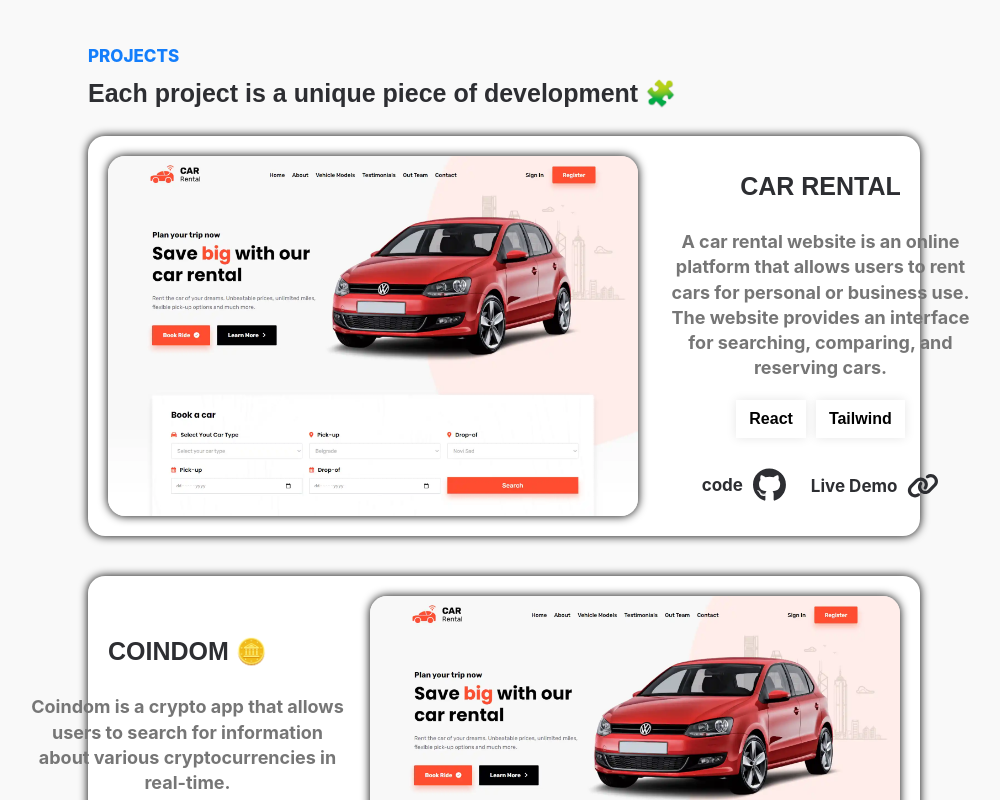
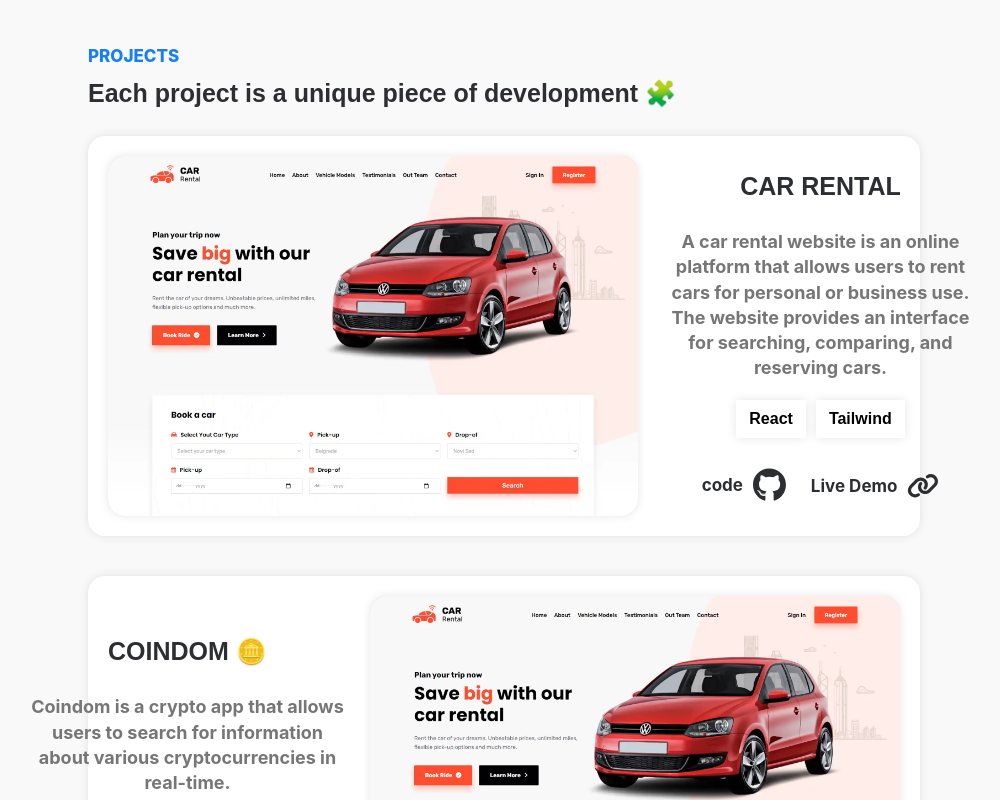
Before and after one commit to harsh472000/harshmeghani-portfolio, a React (Create React App) app: page / in a window 1280 px wide. Shown: the part 1360-2160 px from the top of the page, without its empty margins (136-1136 px from the left). Built offline with nearby package versions, Linux system fonts and the light colour scheme.

Commit message:
deploy issue resolved

```diff
--- a/src/Components/Card/Card.scss
+++ b/src/Components/Card/Card.scss
@@ -18,7 +18,7 @@
   width: 100%;
   background-color: #fff;
   border-radius: 17px;
-  box-shadow: 0 0 10px rgb(0, 0, 0 / 0.1);
+  box-shadow: 0 0 10px rgba(0,0,0,0.1);
   padding: 20px;
   display: flex;
   margin-bottom: 40px;
@@ -30,7 +30,7 @@
   &__left {
     background-color: hsla(0, 0%, 46%, 0.2);
     border-radius: 17px;
-    box-shadow: 0 0 10px rgb(0, 0, 0 / 0.1);
+    box-shadow: 0 0 10px rgba(0,0,0,0.1);
     height: 100%;
     overflow: hidden;
     min-width: 530px;
@@ -62,7 +62,7 @@
       margin-top: 20px;
       p {
         background-color: #fff;
-        box-shadow: 0 0 10px rgba(0, 0, 0, 0.1); // using decimal value
+        box-shadow: 0 0 10px rgba(0,0,0,0.1); // using decimal value
         color: #000 !important;
         font-family: Mulish, sans-serif !important;
         font-weight: 600 !important;
--- a/src/Components/Contanct/Contact.scss
+++ b/src/Components/Contanct/Contact.scss
@@ -17,7 +17,7 @@
             span{
                 background-color: #fff;
                 border-radius: 50%;
-                box-shadow: 0 0 10px rgb(0 0 0 / 10%);
+                box-shadow: 0 0 10px rgba(0,0,0,0.1);
                 padding: 30px 25px;
             }
             &__icons{
--- a/src/Components/Elements/TechIcons/TechIcons.scss
+++ b/src/Components/Elements/TechIcons/TechIcons.scss
@@ -46,7 +46,7 @@
                 align-items: center;
                 background-color: #fff;
                 border-radius: 50%;
-                box-shadow: 0 0 10px rgb(0 0 0 / 9%);
+                box-shadow: 0 0 10px rgba(0,0,0,0.09);
                 cursor: pointer;
                 display: flex;
                 height: 65px;
--- a/src/Components/Navbar/Navbar.scss
+++ b/src/Components/Navbar/Navbar.scss
@@ -9,7 +9,7 @@
     width: 100%;
     z-index: 200;
     background-color: white;
-    box-shadow: 0 0 10px rgb(0 0 0 / 9%);
+    box-shadow: 0 0 10px rgba(0,0,0,0.09);
     &__heading{
         color: black;
         font-size: 20px;
--- a/src/Components/Timelines/Timelines.scss
+++ b/src/Components/Timelines/Timelines.scss
@@ -8,13 +8,11 @@
         }
 
     }
-    &__name{
 
-    }
     &__badges{
         padding: 10px;
         background-color: $badgeColor;
-        box-shadow: 0 0 10px rgb(0 0 0 / 10%);
+        box-shadow: 0 0 10px rgba(0,0,0,0.1);
         display: inline-block;
     }
     &__list{
```
